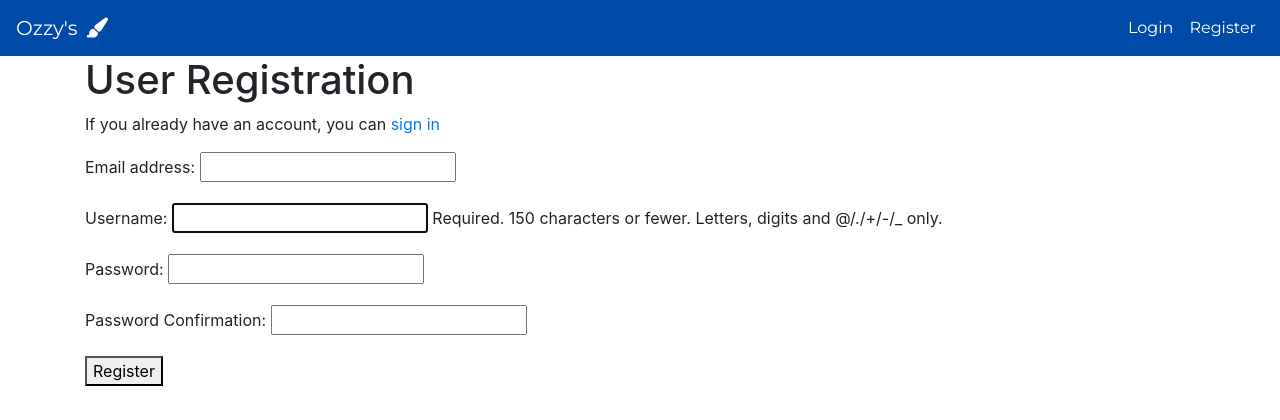
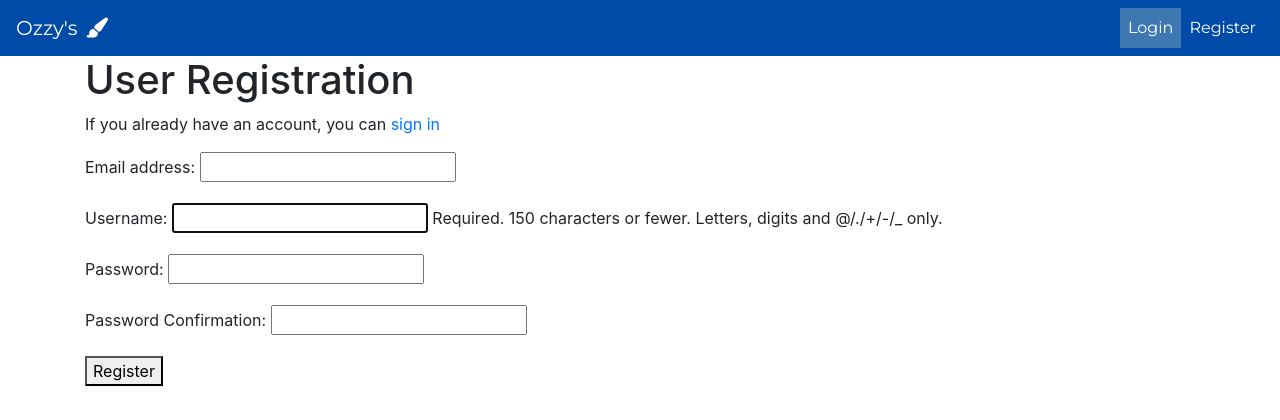
Before and after one commit to seakonn/milestone-four, a Django app: page /accounts/register/ in a window 1280 px wide, with the pointer over the restyled element. Shown: the top 420 px of the page. Run offline with Django 3.2, Linux system fonts and the light colour scheme; some libraries are stand-ins or nearby versions.

Commit message:
Added hover effect for nav links

```diff
--- a/static/css/style.css
+++ b/static/css/style.css
@@ -20,6 +20,10 @@ body {
     color: white !important;
 }
 
+.nav-item:hover {
+    background-color: #3e78b2;
+}
+
 .navbar-custom {
     background-color: #004ba8 !important;
 }
```
